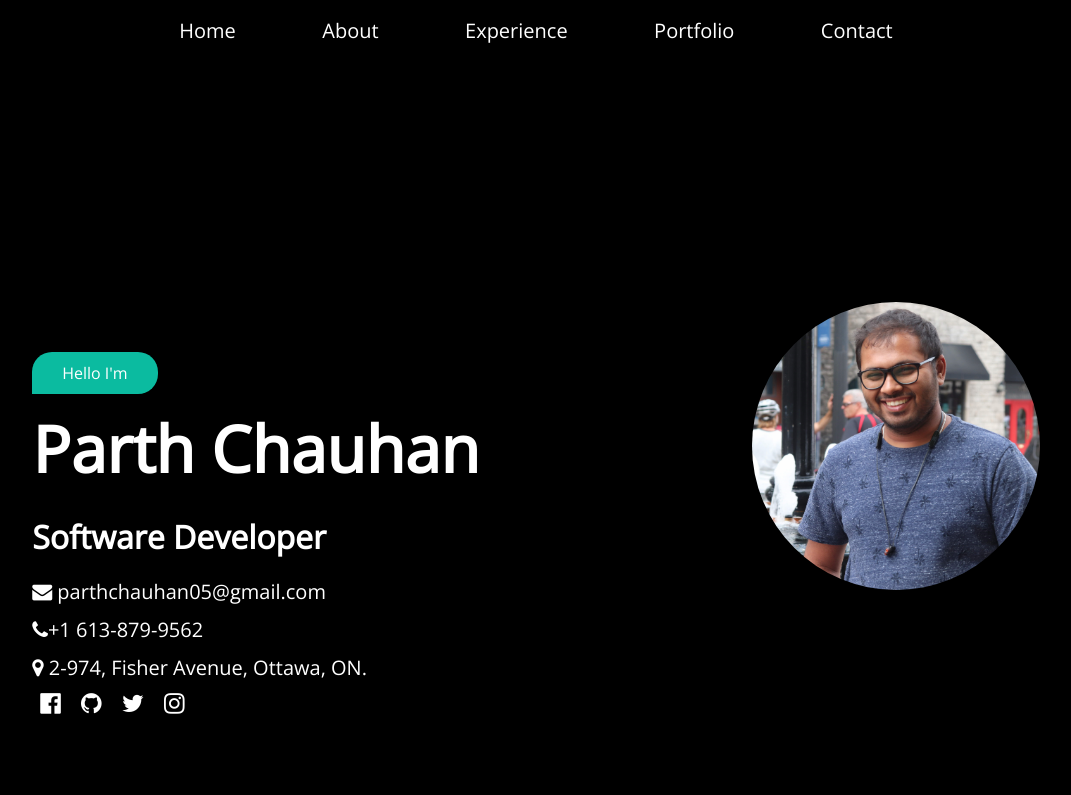
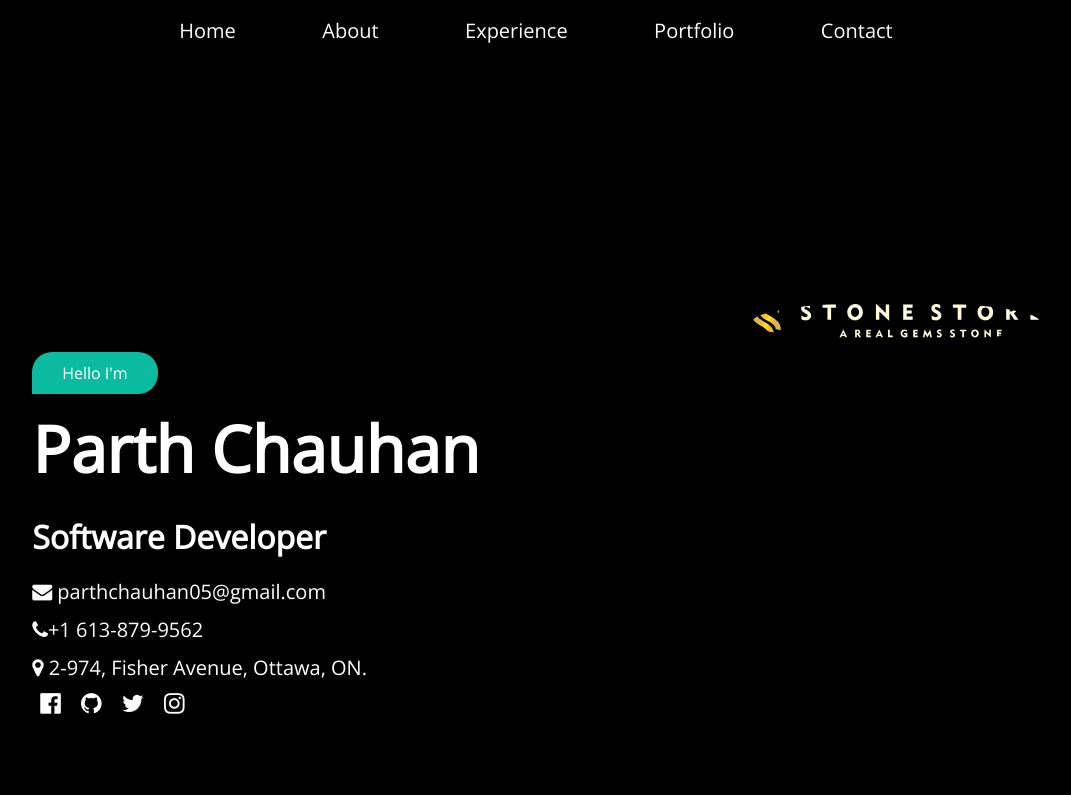
Before and after one commit to parthchauhan05/parthchauhan05.github.io_old, a plain HTML site: page index.html in a window 1280 px wide. Shown: the top 795 px of the page, without its empty margins (104-1175 px from the left). Drawn offline with nearby package versions, Linux system fonts and the light colour scheme.

Commit message:
Update index.html

```diff
--- a/index.html
+++ b/index.html
@@ -53,7 +53,7 @@
                 </div>
             </div>
             <div class="profile-image" data-aos="fade-up">
-                <img src="./image/profile.jpg" alt="Parth Chauhan. ">
+                <img src="./image/logo-dup.svg" alt="Parth Chauhan. ">
             </div>
 
         </div>
```
